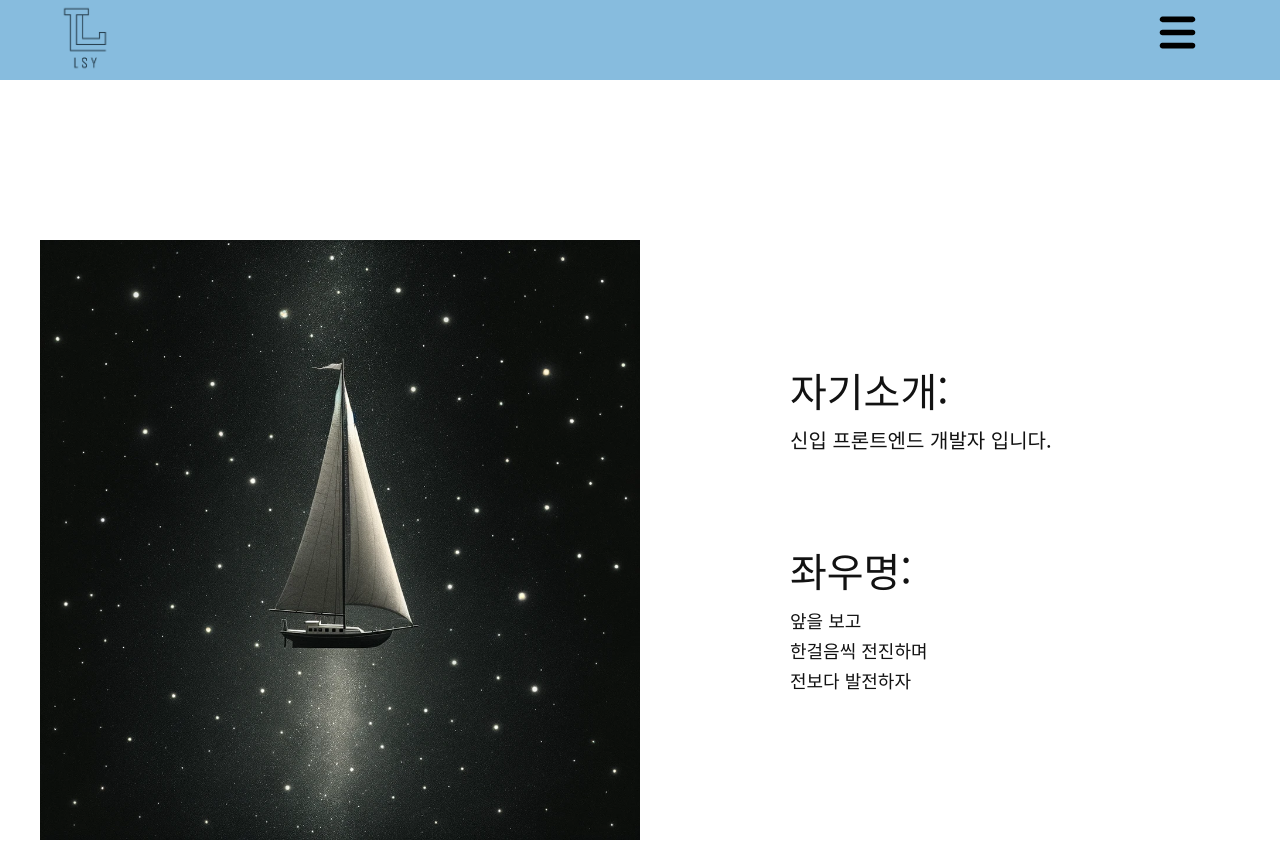
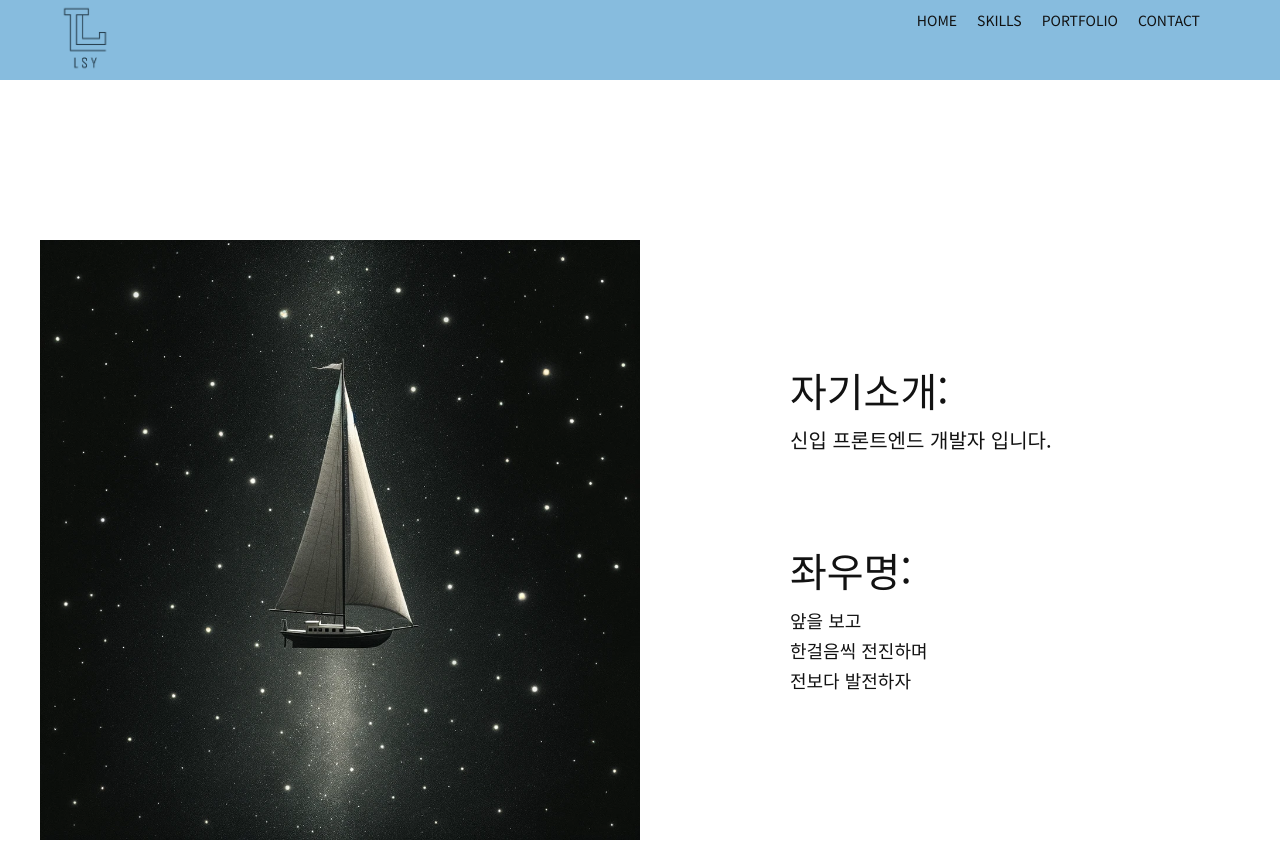
Before and after one commit to SYL4Git/portfolio-app, a React (Create React App) app: page / in a window 1280 px wide. Shown: the top 842 px of the page. Built offline with nearby package versions, Linux system fonts and the light colour scheme.

Commit message:
240227 1357 @class

```diff
--- a/src/component/Header.js
+++ b/src/component/Header.js
@@ -1,18 +1,45 @@
 import React from 'react';
 import Button from './Button';
-import { StyledHeader } from '../styledComponent/StyledHeader';
+import {
+	StyledHeaderMob,
+	StyledHeaderTab,
+} from '../styledComponent/StyledHeader';
 
-const Header = ({ toggleMenuModal, scrollToHome }) => {
-	return (
-		<StyledHeader className="styledHeader">
-			<div className="headerBtnLeft">
+const Header = ({
+	toggleMenuModal,
+	scrollToHome,
+	isTabScreen,
+	scrollTo,
+	skillsRef,
+	portfolioRef,
+	contactRef,
+}) => {
+	return isTabScreen ? (
+		<StyledHeaderTab className="styledHeaderTab">
+			<div className="headerLeft">
 				<Button
 					btnType={'logo'}
 					btnClick={scrollToHome}
 					btnText={<img src="./img/logo(1)_resize.svg" alt="logo" />}
 				/>
 			</div>
-			<div className="headerBtnRight">
+			<ul>
+				<li onClick={scrollToHome}>HOME</li>
+				<li onClick={() => scrollTo(skillsRef)}>SKILLS</li>
+				<li onClick={() => scrollTo(portfolioRef)}>PORTFOLIO</li>
+				<li onClick={() => scrollTo(contactRef)}>CONTACT</li>
+			</ul>
+		</StyledHeaderTab>
+	) : (
+		<StyledHeaderMob className="styledHeaderMob">
+			<div className="headerLeft">
+				<Button
+					btnType={'logo'}
+					btnClick={scrollToHome}
+					btnText={<img src="./img/logo(1)_resize.svg" alt="logo" />}
+				/>
+			</div>
+			<div className="headerRight">
 				<Button
 					btnType={'menuModal'}
 					btnClick={toggleMenuModal}
@@ -21,7 +48,7 @@ const Header = ({ toggleMenuModal, scrollToHome }) => {
 					}
 				/>
 			</div>
-		</StyledHeader>
+		</StyledHeaderMob>
 	);
 };
 export default Header;
--- a/src/pages/Home.js
+++ b/src/pages/Home.js
@@ -23,7 +23,7 @@ const Home = () => {
 		setMenuModal((prevState) => !prevState);
 	};
 	const { scrollTo } = useScrollTo();
-	const [istabScreen, setIsTabScreen] = useState(window.innerWidth >= 768);
+	const [isTabScreen, setIsTabScreen] = useState(window.innerWidth >= 768);
 
 	useEffect(() => {
 		const handleScreenResize = () => setIsTabScreen(window.innerWidth >= 768);
@@ -33,18 +33,21 @@ const Home = () => {
 
 	return (
 		<StyledHome className="styledHome">
-			{istabScreen ? (
-				<Header>
-					<ul>
-						<li>HOME</li>
-						<li>SKILLS</li>
-						<li>PORTFOLIO</li>
-						<li>CONTACT</li>
-					</ul>
-				</Header>
+			{isTabScreen ? (
+				<>
+					<Header
+						scrollToHome={scrollToHome}
+						isTabScreen={isTabScreen}
+						scrollTo={scrollTo}
+						skillsRef={skillsRef}
+						portfolioRef={portfolioRef}
+						contactRef={contactRef}
+					/>
+				</>
 			) : (
 				<>
 					<Header
+						isTabScreen={isTabScreen}
 						toggleMenuModal={toggleMenuModal}
 						scrollToHome={scrollToHome}
 					/>
--- a/src/styledComponent/StyledHeader.js
+++ b/src/styledComponent/StyledHeader.js
@@ -1,6 +1,6 @@
 import styled from 'styled-components';
 
-export const StyledHeader = styled.div`
+export const StyledHeaderMob = styled.div`
 	width: 100%;
 	height: 80px;
 	margin: 0 auto;
@@ -25,3 +25,33 @@ export const StyledHeader = styled.div`
 		margin-right: 80px;
 	}
 `;
+
+export const StyledHeaderTab = styled.div`
+	@media (min-width: 768px) {
+		width: 100%;
+		height: 80px;
+		margin: 0 auto;
+		position: sticky;
+		top: 0;
+		display: flex;
+		justify-content: space-between;
+		z-index: 100;
+		background-color: #87bcde;
+
+		.logo img {
+			width: 50px;
+			height: 100%;
+			padding: 4px 0;
+			margin-left: 60px;
+		}
+		ul {
+			display: flex;
+			margin-top: 10px;
+			margin-right: 80px;
+
+			li {
+				margin-left: 20px;
+			}
+		}
+	}
+`;
```
Also changed, not shown: src/component/ModalScrlEvnt.js (+0 -15 lines).
